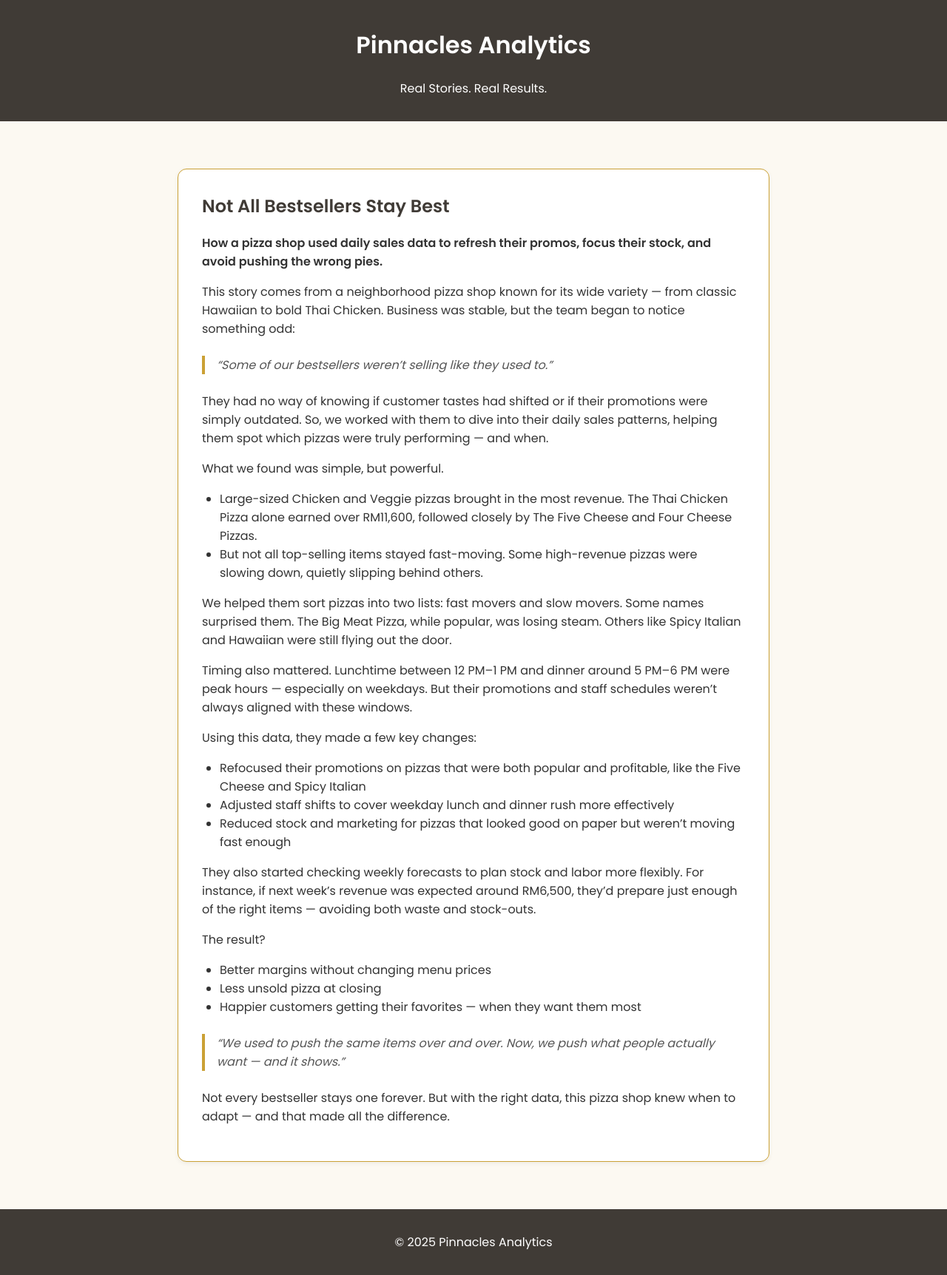
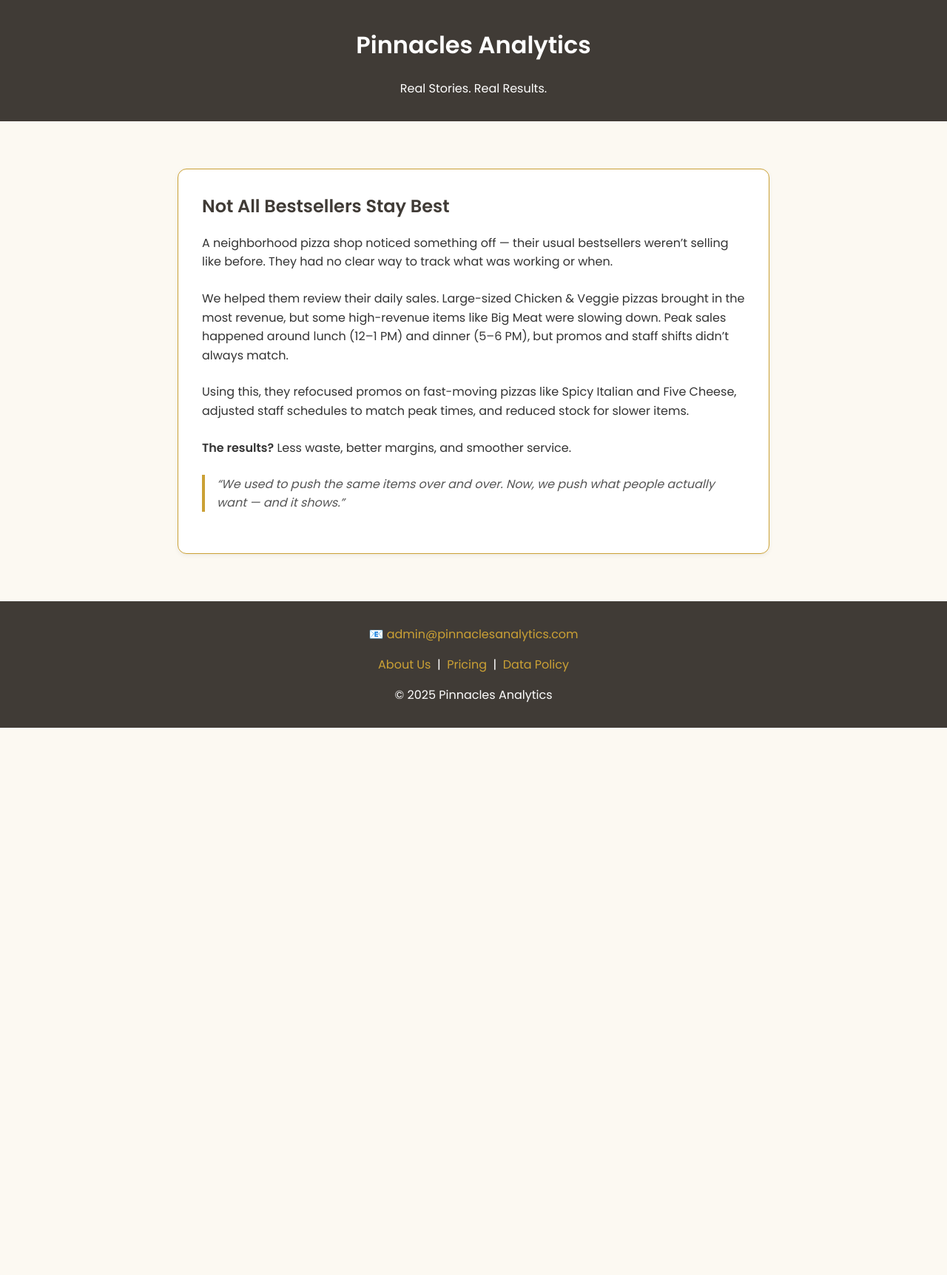
Before and after one commit to lyven81/pinnacles-learning-website, a Jekyll site: the page case-study/case-study-6.html, which Jekyll copies as it is, in a window 1280 px wide. Shown: the whole page at 74% size. Built offline with Jekyll 4.4.1, drawn with Linux system fonts in a browser that asks for light colours; after the commit the page ends 984 px from its top, so only the background shows below that.

Commit message:
Update case-study-6.html

```diff
--- a/case-study/case-study-6.html
+++ b/case-study/case-study-6.html
@@ -9,9 +9,9 @@
     body {
       font-family: 'Poppins', sans-serif;
       background-color: #FCF9F2;
+      color: #333;
       margin: 0;
       padding: 0;
-      color: #333;
     }
     header, footer {
       background-color: #403B36;
@@ -35,6 +35,10 @@
       color: #403B36;
       margin-top: 0;
     }
+    .case-card p {
+      margin-bottom: 1.5rem;
+      line-height: 1.6;
+    }
     .case-card blockquote {
       font-style: italic;
       color: #555;
@@ -42,65 +46,52 @@
       padding-left: 1rem;
       border-left: 4px solid #CBA135;
     }
-    .case-card ul {
-      padding-left: 1.5rem;
+    footer a {
+      color: #CBA135;
+      text-decoration: none;
+    }
+    footer a:hover {
+      text-decoration: underline;
     }
   </style>
 </head>
 <body>
+
   <header>
     <h1>Pinnacles Analytics</h1>
     <p>Real Stories. Real Results.</p>
   </header>
 
-  <div class="container">
+  <main class="container">
     <div class="case-card">
-      <h2> Not All Bestsellers Stay Best</h2>
-      <p><strong>How a pizza shop used daily sales data to refresh their promos, focus their stock, and avoid pushing the wrong pies.</strong></p>
-
-      <p>This story comes from a neighborhood pizza shop known for its wide variety — from classic Hawaiian to bold Thai Chicken. Business was stable, but the team began to notice something odd:</p>
-
-      <blockquote>“Some of our bestsellers weren’t selling like they used to.”</blockquote>
-
-      <p>They had no way of knowing if customer tastes had shifted or if their promotions were simply outdated. So, we worked with them to dive into their daily sales patterns, helping them spot which pizzas were truly performing — and when.</p>
-
-      <p>What we found was simple, but powerful.</p>
-
-      <ul>
-        <li>Large-sized Chicken and Veggie pizzas brought in the most revenue. The Thai Chicken Pizza alone earned over RM11,600, followed closely by The Five Cheese and Four Cheese Pizzas.</li>
-        <li>But not all top-selling items stayed fast-moving. Some high-revenue pizzas were slowing down, quietly slipping behind others.</li>
-      </ul>
-
-      <p>We helped them sort pizzas into two lists: fast movers and slow movers. Some names surprised them. The Big Meat Pizza, while popular, was losing steam. Others like Spicy Italian and Hawaiian were still flying out the door.</p>
-
-      <p>Timing also mattered. Lunchtime between 12 PM–1 PM and dinner around 5 PM–6 PM were peak hours — especially on weekdays. But their promotions and staff schedules weren’t always aligned with these windows.</p>
-
-      <p>Using this data, they made a few key changes:</p>
-
-      <ul>
-        <li>Refocused their promotions on pizzas that were both popular and profitable, like the Five Cheese and Spicy Italian</li>
-        <li>Adjusted staff shifts to cover weekday lunch and dinner rush more effectively</li>
-        <li>Reduced stock and marketing for pizzas that looked good on paper but weren’t moving fast enough</li>
-      </ul>
-
-      <p>They also started checking weekly forecasts to plan stock and labor more flexibly. For instance, if next week’s revenue was expected around RM6,500, they’d prepare just enough of the right items — avoiding both waste and stock-outs.</p>
-
-      <p>The result?</p>
-
-      <ul>
-        <li>Better margins without changing menu prices</li>
-        <li>Less unsold pizza at closing</li>
-        <li>Happier customers getting their favorites — when they want them most</li>
-      </ul>
-
-      <blockquote>“We used to push the same items over and over. Now, we push what people actually want — and it shows.”</blockquote>
-
-      <p>Not every bestseller stays one forever. But with the right data, this pizza shop knew when to adapt — and that made all the difference.</p>
+      <h2>Not All Bestsellers Stay Best</h2>
+      <p>
+        A neighborhood pizza shop noticed something off — their usual bestsellers weren’t selling like before. They had no clear way to track what was working or when.
+      </p>
+      <p>
+        We helped them review their daily sales. Large-sized Chicken & Veggie pizzas brought in the most revenue, but some high-revenue items like Big Meat were slowing down. Peak sales happened around lunch (12–1 PM) and dinner (5–6 PM), but promos and staff shifts didn’t always match.
+      </p>
+      <p>
+        Using this, they refocused promos on fast-moving pizzas like Spicy Italian and Five Cheese, adjusted staff schedules to match peak times, and reduced stock for slower items.
+      </p>
+      <p>
+        <strong>The results?</strong> Less waste, better margins, and smoother service.
+      </p>
+      <blockquote>
+        “We used to push the same items over and over. Now, we push what people actually want — and it shows.”
+      </blockquote>
     </div>
-  </div>
+  </main>
 
   <footer>
+    <p>📧 <a href="mailto:admin@pinnaclesanalytics.com">admin@pinnaclesanalytics.com</a></p>
+    <p>
+      <a href="http://www.pinnaclesanalytics.com/about.html">About Us</a> &nbsp;|&nbsp;
+      <a href="http://www.pinnaclesanalytics.com/pricing.html">Pricing</a> &nbsp;|&nbsp;
+      <a href="http://www.pinnaclesanalytics.com/privacy-policy.html">Data Policy</a>
+    </p>
     <p>© 2025 Pinnacles Analytics</p>
   </footer>
+
 </body>
 </html>
```
